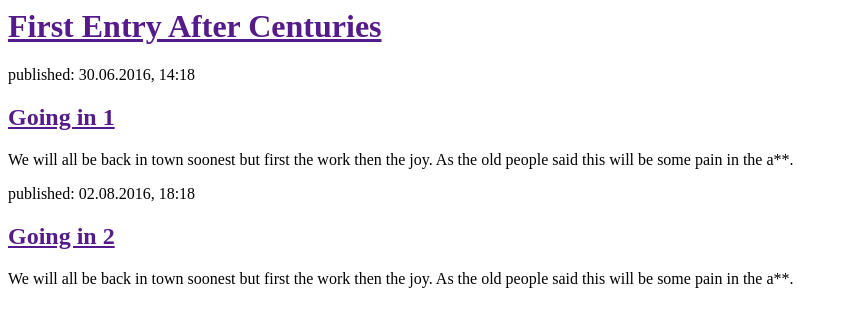
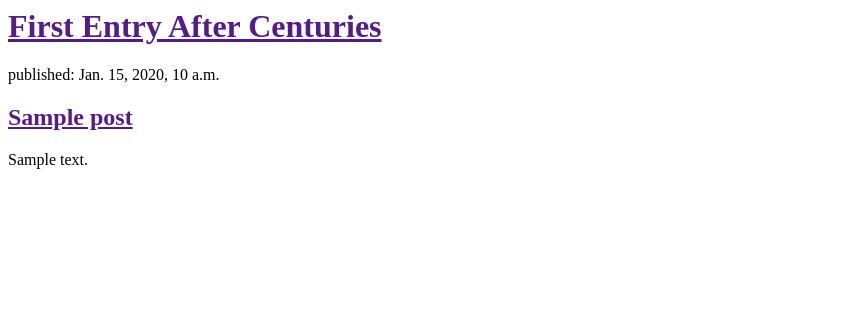
Before and after one commit to SaschaSu/my-first-blog, a Django app: template blog/templates/blog/post_list.html in a window 1280 px wide. Shown: the top 327 px of the page, without its empty margins (0-848 px from the left). Run offline with Django 3.2, Linux system fonts and the light colour scheme; the template is opened without the code that fills it: values that come from a table or form of the project are taken from there, others are empty; tables that the repository leaves empty hold one stand-in row (values such as "Sample post").

Commit message:
Modified templates to show posts from database

```diff
--- a/blog/templates/blog/post_list.html
+++ b/blog/templates/blog/post_list.html
@@ -9,17 +9,14 @@
         <h1><a href="">First Entry After Centuries</a></h1>
       </div>
 
-      <div>
-        <p>published: 30.06.2016, 14:18</p>
-        <h2><a href="">Going in 1</a></h2>
-        <p>We will all be back in town soonest but first the work then the joy. As the old people said this will be some pain in the a**.</p>
-      </div>
+{% for post in posts %}
+  <div>
+    <p>published: {{ post.published_date }}</p>
+    <h2><a href="">{{ post.title }}</a></h2>
+    <p>{{ post.text|linebreaksbr }}</p>
+  </div>
 
-      <div>
-        <p>published: 02.08.2016, 18:18</p>
-        <h2><a href="">Going in 2</a></h2>
-        <p>We will all be back in town soonest but first the work then the joy. As the old people said this will be some pain in the a**.</p>
-      </div>
+{% endfor %}
 
 
     </body>
--- a/blog/views.py
+++ b/blog/views.py
@@ -1,6 +1,9 @@
 from django.shortcuts import render
+from django.utils import timezone
+from. models import Post
 
 # Create your views here.
 
 def post_list(request):
-    return render(request, 'blog/post_list.html', {})
+    posts   =   Post.objects.filter(published_date__lte=timezone.now()).order_by('published_date')
+    return render(request, 'blog/post_list.html', {'posts':posts})
```
